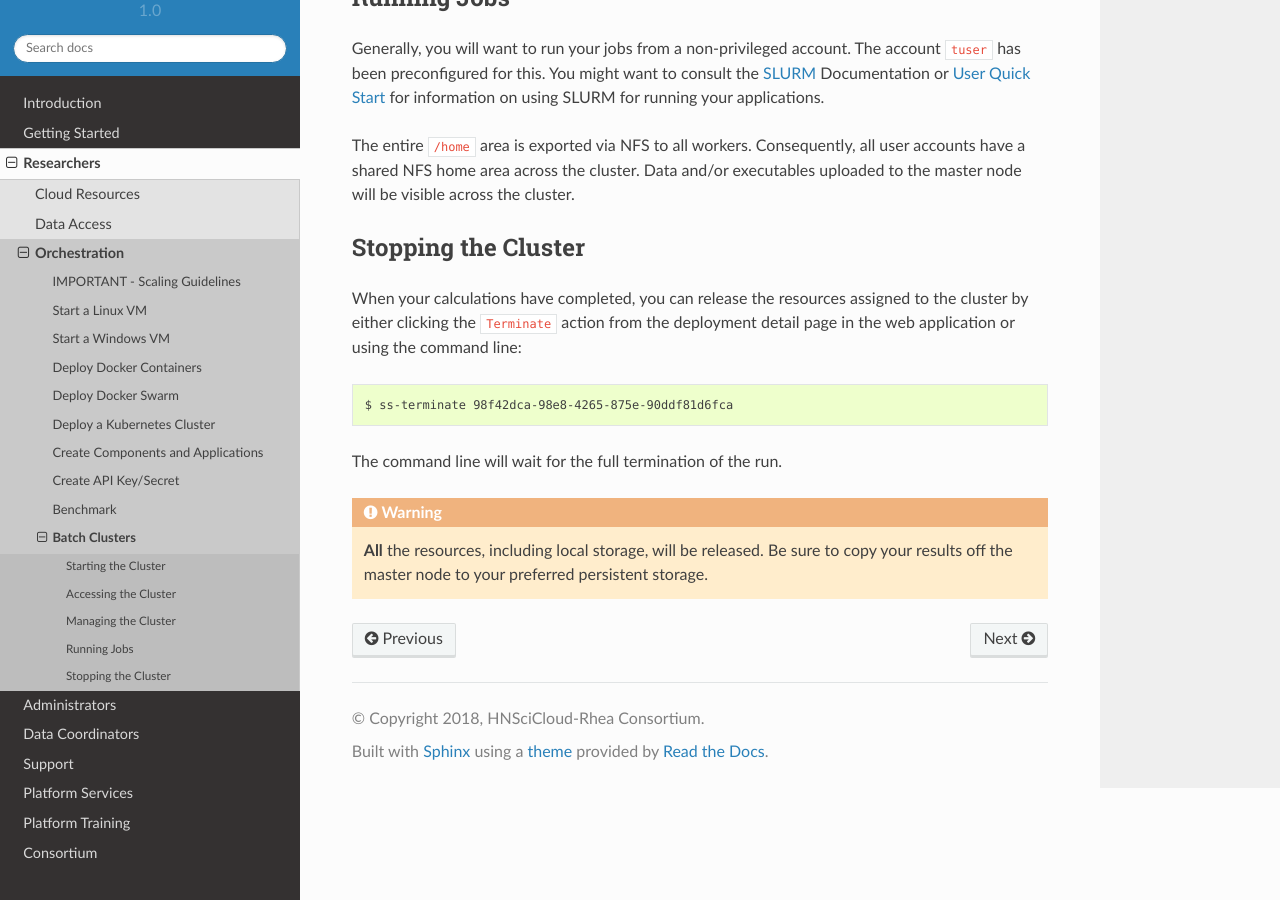
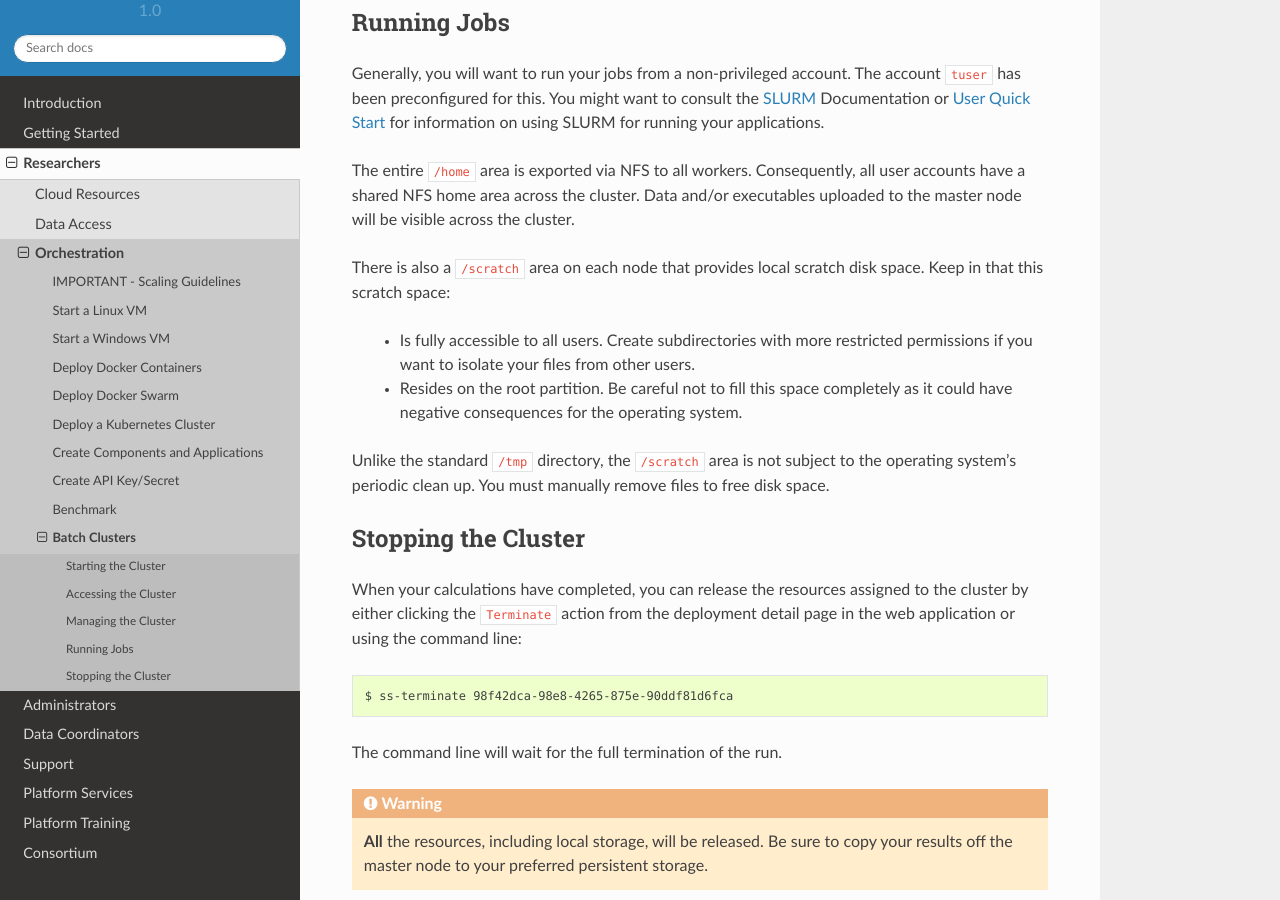
Before and after one commit to teamputtygen/hn-docs, a Sphinx documentation site: the page built from docs/researcher/orchestration/batch-clusters.rst, in a window 1280 px wide and 900 px high, scrolled down 3466 px. Built offline with Sphinx 7.4.7 and the Read the Docs theme 2.0.0, drawn with Linux system fonts in a browser that asks for light colours; some of the changed text lies outside the part shown.

Commit message:
document scratch space

```diff
--- a/docs/researcher/orchestration/batch-clusters.rst
+++ b/docs/researcher/orchestration/batch-clusters.rst
@@ -23,6 +23,7 @@ the following characteristics:
 
  - One master node and multiple workers (two by default).
  - The ``/home`` area exported by the master to all of the workers.
+ - A ``/scratch`` area with local scratch space on all nodes.
  - A single, default SLURM partition containing all nodes.
  - Common software packages (e.g. g++, OpenMPI) are installed.
  - The root account on the master can access all workers via SSH.
@@ -167,6 +168,22 @@ Consequently, all user accounts have a shared NFS home area across the
 cluster.  Data and/or executables uploaded to the master node will be
 visible across the cluster.
 
+There is also a ``/scratch`` area on each node that provides local
+scratch disk space.  Keep in that this scratch space:
+
+ - Is fully accessible to all users.  Create subdirectories with more
+   restricted permissions if you want to isolate your files from other
+   users.
+
+ - Resides on the root partition.  Be careful not to fill this space
+   completely as it could have negative consequences for the operating
+   system.
+
+Unlike the standard ``/tmp`` directory, the ``/scratch`` area is not
+subject to the operating system's periodic clean up.  You must
+manually remove files to free disk space.
+
+
 Stopping the Cluster
 --------------------
 
```
